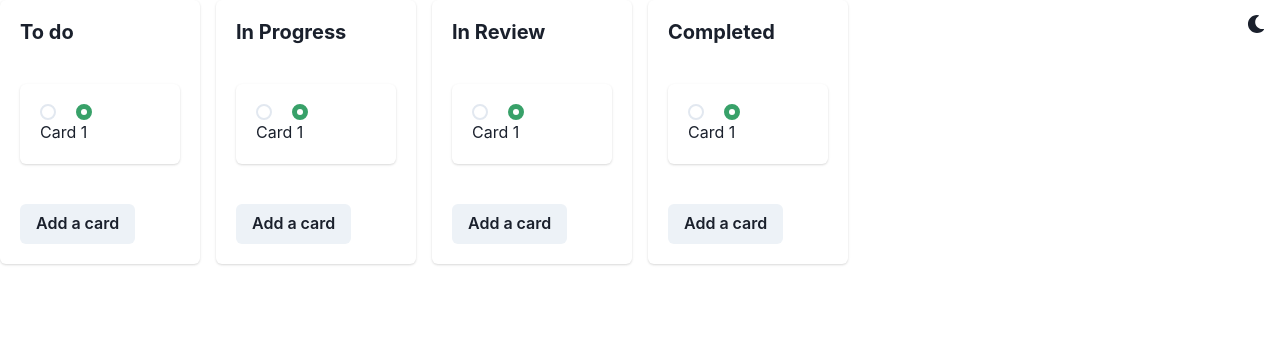
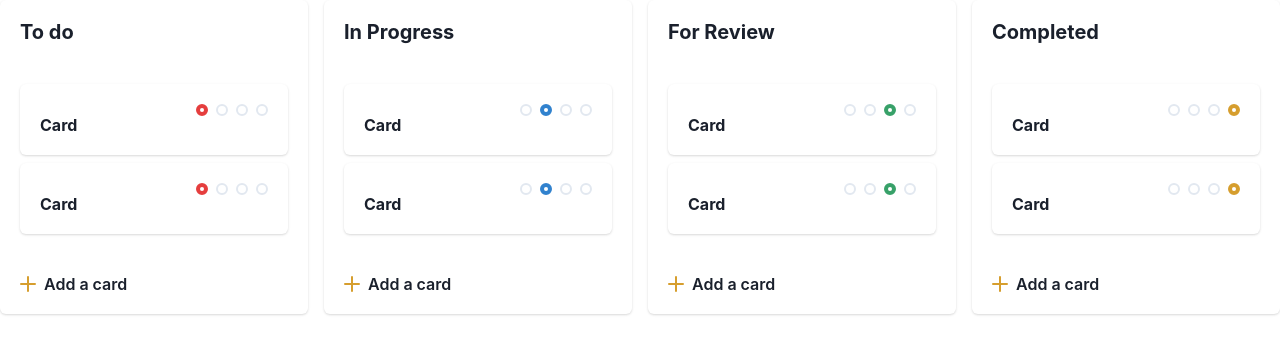
Before and after one commit to MarjoeVelasco/planerize, a React (Create React App) app: page /board in a window 1280 px wide. Shown: the top 354 px of the page. Built offline with nearby package versions, Linux system fonts and the light colour scheme.

Commit message:
added styles for cards

```diff
--- a/package.json
+++ b/package.json
@@ -3,6 +3,7 @@
   "version": "0.1.0",
   "private": true,
   "dependencies": {
+    "@chakra-ui/icons": "^2.1.0",
     "@chakra-ui/react": "^2.8.0",
     "@emotion/react": "^11.11.1",
     "@emotion/styled": "^11.11.0",
--- a/src/Components/dialog/CardItem.jsx
+++ b/src/Components/dialog/CardItem.jsx
@@ -1,18 +1,33 @@
-import {Card ,CardBody, RadioGroup, Radio, Stack} from "@chakra-ui/react"
+import {Card ,CardBody, RadioGroup, Radio, Stack, Flex, Box, Heading, Spacer, useColorMode} from "@chakra-ui/react"
+import { selectedStatusNum } from "../../helper/selectedStatusNum"
 
-const CardItem = () => {
+
+const CardItem = (props) => {
+  const status = selectedStatusNum(props.status)
+
   return (
-    <Card colorScheme='blue'>
+    <Card>
       <CardBody>
-          <RadioGroup defaultValue='2'>
-          <Stack spacing={5} direction='row'>
-            <Radio colorScheme='red' value='1'>
-            </Radio>
-            <Radio colorScheme='green' value='2'>
-            </Radio>
-          </Stack>
-        </RadioGroup>
-        Card 1
+        <Flex minWidth='max-content' alignItems='center' gap='2'>
+          <Spacer />
+          <RadioGroup defaultValue={status}>
+            <Stack spacing={2} direction='row'>
+              <Radio size='sm' colorScheme='red' value='1'>
+              </Radio>
+              <Radio size='sm' colorScheme='blue' value='2'>
+              </Radio>
+              <Radio size='sm' colorScheme='green' value='3'>
+              </Radio>
+              <Radio size='sm' colorScheme='yellow' value='4'>
+              </Radio>
+            </Stack>
+          </RadioGroup>
+
+        </Flex>
+        <Box>
+          <Heading size='sm'>Card</Heading>
+        </Box>
+
       </CardBody>
     </Card>
   )
--- a/src/Components/dialog/StatusCard.jsx
+++ b/src/Components/dialog/StatusCard.jsx
@@ -1,18 +1,29 @@
-import {Card, CardBody, CardFooter, CardHeader, Heading, Text, Button } from "@chakra-ui/react"
+import {Card, CardBody, CardFooter, CardHeader, Heading, Text, Button, Grid, useColorMode } from "@chakra-ui/react"
 import CardItem from "./CardItem"
+import { selectedStatusName } from "../../helper/selectedStatusName"
+import { AddIcon } from "@chakra-ui/icons"
+import { cardBgColorInput, textColorInput } from "../../helper/theme"
 
-export const StatusCard = ({status}) => {
-  console.log(status)
+export const StatusCard = (props) => {
+  const status = selectedStatusName(props.status)
+  const { colorMode } = useColorMode();
+
   return (
-    <Card>
+    <Card bg={cardBgColorInput[colorMode]} >
       <CardHeader>
-        <Heading size='md'>{ status }</Heading>
+        <Heading size='md' colorScheme={textColorInput[colorMode]}>{status}</Heading>
       </CardHeader>
       <CardBody>
-        <CardItem/>
+        <Grid gap={2}>
+          <CardItem status={status}/>
+          <CardItem status={status}/>
+        </Grid>
       </CardBody>
       <CardFooter>
-        <Button>Add a card</Button>
+        <Button colorScheme={textColorInput[colorMode]} variant='link' gap={2}>
+          <AddIcon boxSize={4} color="yellow.500"/>
+          Add a card
+        </Button>
       </CardFooter>
     </Card>
   )
--- a/src/Pages/Auth/Register.jsx
+++ b/src/Pages/Auth/Register.jsx
@@ -1,12 +1,10 @@
 import { Box, useColorMode, Container, Stack, Heading, FormControl, FormLabel, Input, Divider, Text, Button, Link } from '@chakra-ui/react';
 import { Logo } from '../../Assets/Logo/Logo';
 import { PasswordField } from '../../Assets/Fields/PasswordField';
+import { bgColor, bgColorInput, textColorInput } from '../../helper/theme';
 
 export const Register = () => {
   const { colorMode } = useColorMode();
-  const bgColor = { light: '#F7FAFC', dark: '#2C7A7B' };
-  const bgColorInput = { light: '#F7FAFC', dark: '#ffffff' };
-  const textColorInput = { light: '#2C7A7B', dark: 'black' };
 
   const handleRegister = () => {
     // Handle the form submission here
--- a/src/Pages/Auth/SignIn.jsx
+++ b/src/Pages/Auth/SignIn.jsx
@@ -1,12 +1,10 @@
 import { Box, useColorMode, Container, Stack, Heading, FormControl, FormLabel, Input, Divider, Text, Button, Link } from '@chakra-ui/react'
 import { Logo } from '../../Assets/Logo/Logo'
 import { PasswordField } from '../../Assets/Fields/PasswordField'
+import { bgColor, bgColorInput, textColorInput } from '../../helper/theme';
 
 export const SignIn = () => {
   const { colorMode } = useColorMode();
-  const bgColor = { light: '#F7FAFC', dark: '#2C7A7B' };
-  const bgColorInput = { light: '#F7FAFC', dark: '#ffffff' };
-  const textColorInput = { light: '#2C7A7B', dark: 'black' };
 
   return (
     <Container maxW="lg" py={{ base: '12', md: '24' }} px={{ base: '0', sm: '8' }}>
--- a/src/Pages/Board.jsx
+++ b/src/Pages/Board.jsx
@@ -4,11 +4,11 @@ import { StatusCard } from "../Components/dialog/StatusCard"
 
 export const Board = () => {
   return (
-    <SimpleGrid spacing={4} templateColumns='repeat(auto-fill, minmax(200px, 1fr))'>
-      <StatusCard status="To do"/>
-      <StatusCard status="In Progress"/>
-      <StatusCard status="In Review"/>
-      <StatusCard status="Completed"/>
+    <SimpleGrid spacing={4} templateColumns='repeat(auto-fill, minmax(250px, 1fr))'>
+      <StatusCard status="1"/>
+      <StatusCard status="2"/>
+      <StatusCard status="3"/>
+      <StatusCard status="4"/>
     </SimpleGrid>
   )
 }
--- /dev/null
+++ b/src/helper/selectedStatusName.js
@@ -0,0 +1,21 @@
+export const selectedStatusName = (status) => {
+  let result;
+
+  switch(status) {
+    case "1":
+      result = "To do"
+      break;
+    case "2":
+      result = "In Progress"
+      break;
+    case "3":
+      result = "For Review"
+      break;
+    case "4":
+      result = "Completed"
+      break;
+    default:
+      //
+  }
+  return result;
+}
--- /dev/null
+++ b/src/helper/selectedStatusNum.js
@@ -0,0 +1,21 @@
+export const selectedStatusNum = (status) => {
+  let result;
+
+  switch(status) {
+    case "To do":
+      result = "1"
+      break;
+    case "In Progress":
+      result = "2"
+      break;
+    case "For Review":
+      result = "3"
+      break;
+    case "Completed":
+      result = "4"
+      break;
+    default:
+      //
+  }
+  return result;
+}
--- a/src/helper/theme.js
+++ b/src/helper/theme.js
@@ -1,3 +1,6 @@
 const bgColor = { light: '#F7FAFC', dark: '#2C7A7B' };
 const bgColorInput = { light: '#F7FAFC', dark: '#ffffff' };
 const textColorInput = { light: '#2C7A7B', dark: 'black' };
+const cardBgColorInput = { light: '#ffffff', dark: '#191919' };
+
+export { bgColor, bgColorInput, textColorInput, cardBgColorInput };
```
Also changed, not shown: 1 other file (tests, documents, lock files or other folders).
